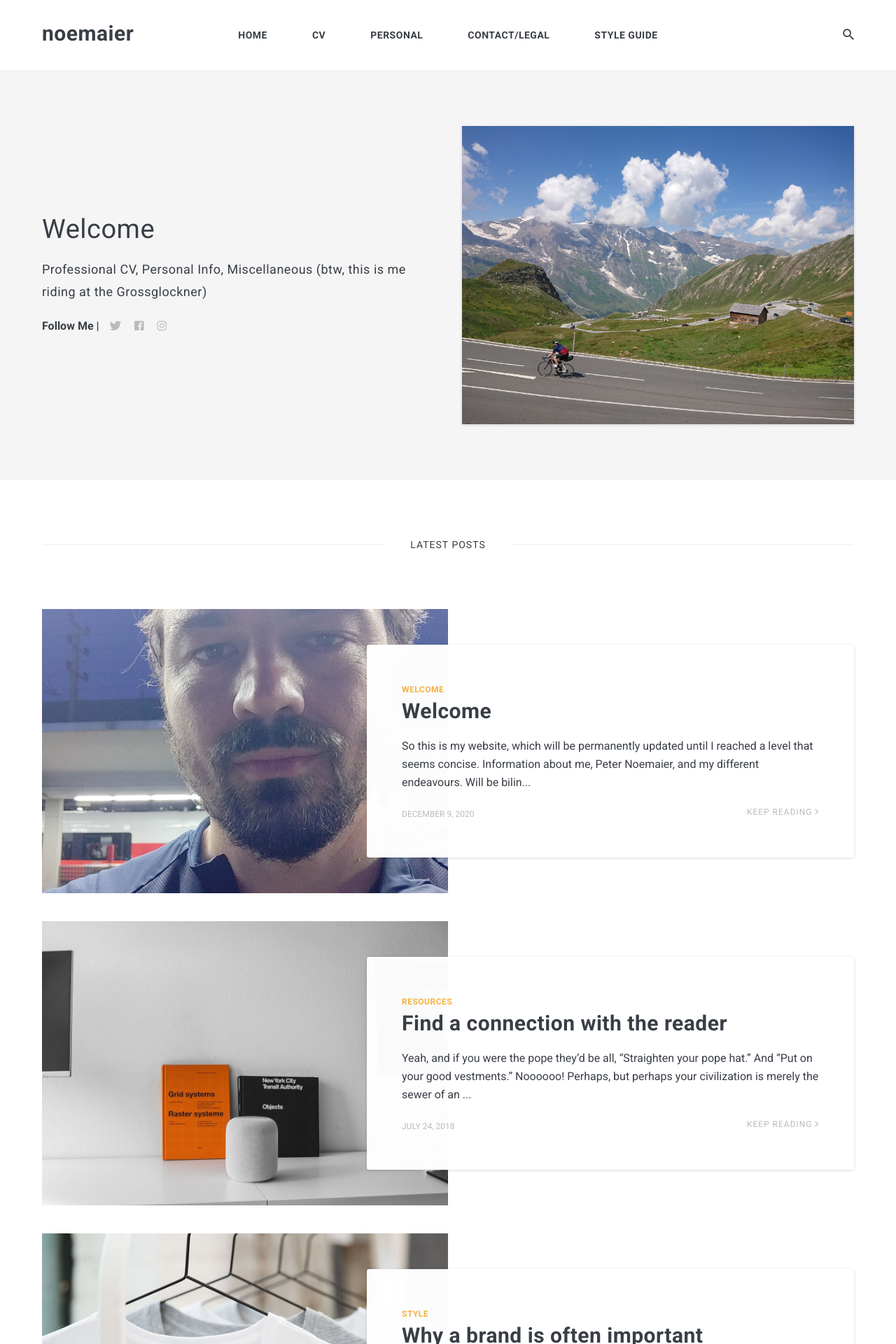
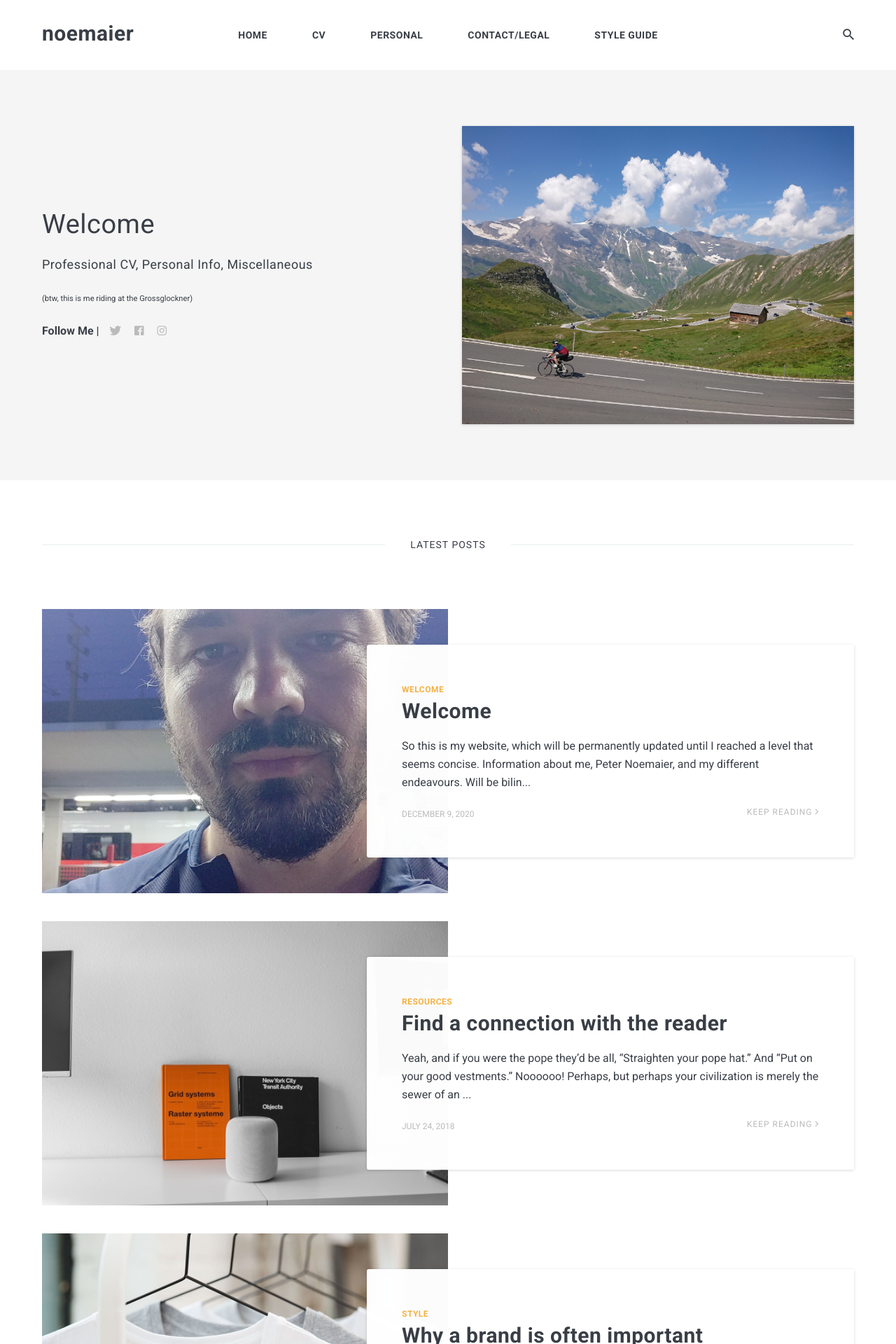
Before and after one commit to noemaier/noemaier.github.io, a Jekyll site: the page built from index.html, in a window 1280 px wide. Shown: the top 1920 px of the page at 70% size. Built offline with Jekyll 4.4.1, drawn with Linux system fonts in a browser that asks for light colours; nearby versions of some CDN libraries; the list of posts is cut into pages by our own code.

Commit message:
_data/settings.yml: adding smaller subtitle bio2.

```diff
--- a/_data/settings.yml
+++ b/_data/settings.yml
@@ -9,7 +9,8 @@ author:
   name: Peter Nömaier
   image: 14.jpg
   say-hello: Welcome
-  bio: Professional CV, Personal Info, Miscellaneous (btw, this is me riding at the Grossglockner)
+  bio: Professional CV, Personal Info, Miscellaneous
+  bio2: (btw, this is me riding at the Grossglockner)
 
 #-------------------------------
 # Contact links
--- a/_includes/hero.html
+++ b/_includes/hero.html
@@ -6,6 +6,7 @@
         <div class="hero__content">
           <h1 class="hero__title">{{ site.data.settings.author.say-hello }}</h1>
           <p class="hero__subtitle">{{ site.data.settings.author.bio }}</p>
+          <p class="hero__small">{{ site.data.settings.author.bio2 }}</p>
           <div class="hero__social">
             <span class="hero__social-title">Follow Me |</span>
             {% include contact-link.html %}
--- a/_sass/3-modules/_hero.scss
+++ b/_sass/3-modules/_hero.scss
@@ -25,6 +25,9 @@
       letter-spacing: 0.5px;
     }
 
+    .hero__small {
+      font-size: 0.7rem;
+    }
     .hero__social {
       display: flex;
     }
```
